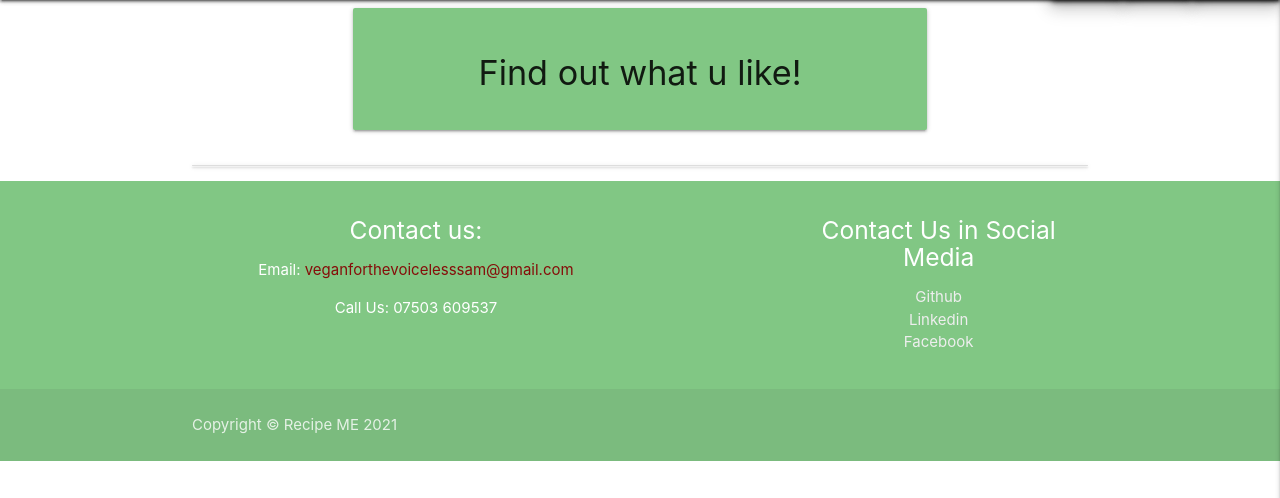
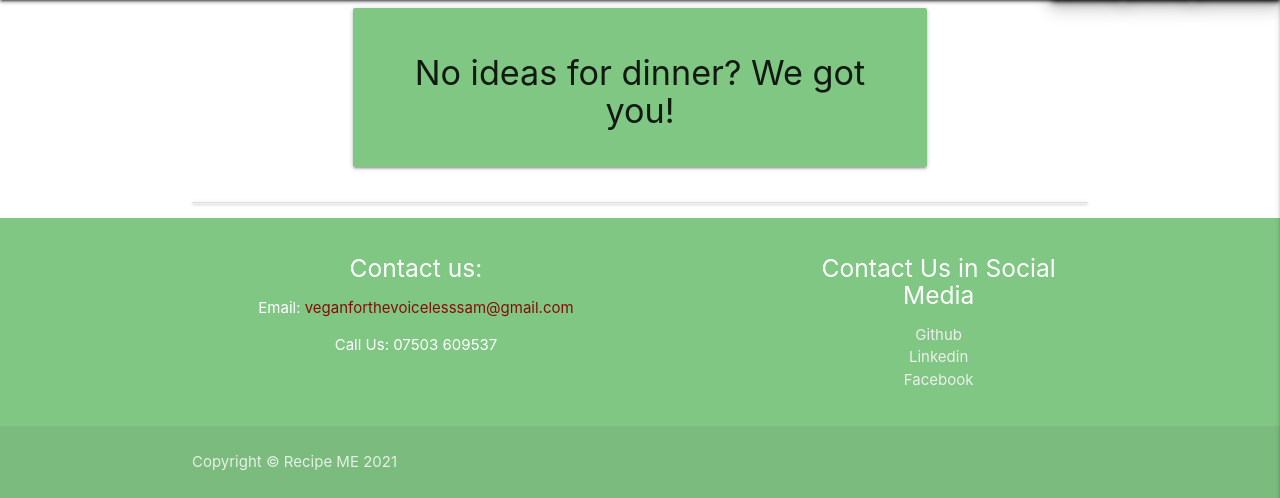
Before and after one commit to Jakub1994/Bookwithrecepies, a Flask app: page / in a window 1280 px wide. Shown: the part 64-562 px from the top of the page. Run offline with Flask 2, Linux system fonts and the light colour scheme; data that the repository does not hold is empty; some libraries are stand-ins or nearby versions.

Commit message:
Update recipes.html

```diff
--- a/templates/recipes.html
+++ b/templates/recipes.html
@@ -7,7 +7,7 @@
     <div class="col s12 m8 offset-m2">
         <div class="card-panel green lighten-2">
             <h4 class="center-align dark-blue-text">
-                Find out what u like!
+                No ideas for dinner? We got you!
             </h4>
         </div>
     </div>
@@ -26,7 +26,7 @@
         <br>
       <span class="card-content  col s12">
             <div class="align center col s12">
-                <strong>Short describe:</strong>
+                <strong>Short description:</strong>
                 <p class="card-text">{{ recipe.short_describe }}</p>
             </div>
             <div class="align center col s12">
```
